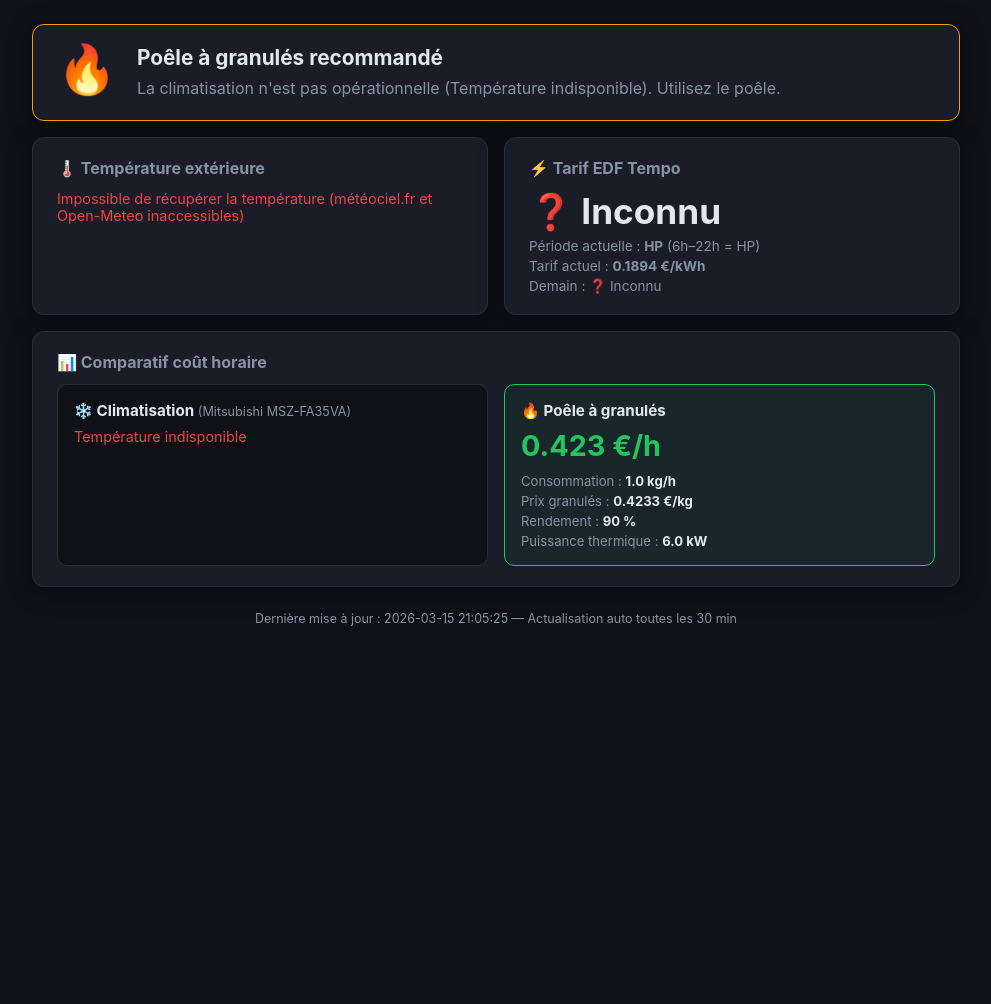
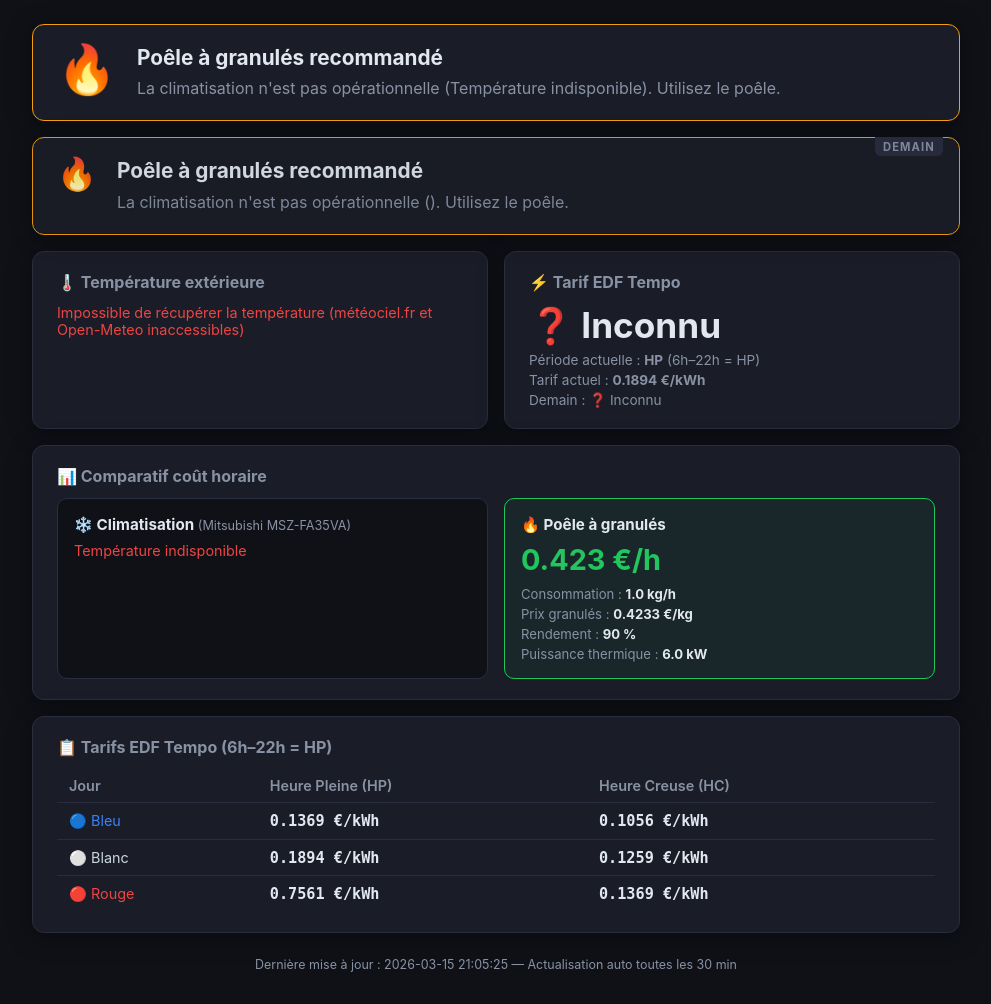
Before and after one commit to haysjg/Heating-Advisor, a Flask app: page / in a window 1280 px wide. Shown: the part 78-1082 px from the top of the page, without its empty margins (144-1135 px from the left). Before the commit the page ends 704 px from the top, so only its background shows below. Run offline with Flask 3, Linux system fonts and the light colour scheme.

Commit message:
Ajout recommandation demain + tableau des tarifs Tempo
- Prévision météo de demain via Open-Meteo (min/max/moy sur plage HP)
- Analyse et recommandation du lendemain affichée sur le dashboard
- Tableau des tarifs HP/HC Bleu/Blanc/Rouge en bas de page
- Correction : jour rouge exclu aussi en HC (pas seulement HP)

Co-Authored-By: Claude Sonnet 4.6 <noreply@anthropic.com>

```diff
--- a/app.py
+++ b/app.py
@@ -9,9 +9,9 @@ from datetime import datetime
 from flask import Flask, render_template, jsonify
 
 import config
-from modules.weather import get_current_temperature
+from modules.weather import get_current_temperature, get_tomorrow_weather
 from modules.tempo import get_tempo_info
-from modules.advisor import analyze
+from modules.advisor import analyze, analyze_tomorrow
 
 logging.basicConfig(level=logging.INFO, format="%(asctime)s %(levelname)s %(message)s")
 logger = logging.getLogger(__name__)
@@ -47,8 +47,14 @@ def get_analysis(force_refresh: bool = False) -> dict:
     cfg = _build_config_dict()
 
     weather = get_current_temperature(config.LOCATION)
+    tomorrow_weather = get_tomorrow_weather({
+        **config.LOCATION,
+        "hp_start": config.HP_START,
+        "hp_end": config.HP_END,
+    })
     tempo = get_tempo_info(config.HP_START, config.HP_END)
     result = analyze(weather, tempo, cfg)
+    result["tomorrow"] = analyze_tomorrow(tomorrow_weather, tempo, cfg)
 
     _cache["data"] = result
     _cache["expires_at"] = now + ttl
--- a/modules/weather.py
+++ b/modules/weather.py
@@ -4,10 +4,11 @@ Source principale : météociel.fr (scraping)
 Fallback         : Open-Meteo API (gratuit, sans clé)
 """
 
+import json
 import logging
 import re
 import urllib.request
-from datetime import datetime
+from datetime import datetime, timedelta
 
 logger = logging.getLogger(__name__)
 
@@ -98,7 +99,6 @@ def get_temperature_openmeteo(lat: float, lon: float) -> float | None:
         f"&timezone=Europe%2FParis"
     )
     try:
-        import json
         req = urllib.request.Request(url, headers=HEADERS)
         with urllib.request.urlopen(req, timeout=10) as resp:
             data = json.loads(resp.read())
@@ -107,6 +107,50 @@ def get_temperature_openmeteo(lat: float, lon: float) -> float | None:
         return float(temp)
     except Exception as e:
         logger.warning("Open-Meteo échoué : %s", e)
+    return None
+
+
+def get_tomorrow_forecast_openmeteo(lat: float, lon: float, hp_start: int = 6, hp_end: int = 22) -> dict | None:
+    """
+    Récupère les prévisions de demain via Open-Meteo.
+    Retourne la température min, max et moyenne sur la plage de chauffage (HP).
+    """
+    url = (
+        f"https://api.open-meteo.com/v1/forecast"
+        f"?latitude={lat}&longitude={lon}"
+        f"&hourly=temperature_2m"
+        f"&forecast_days=2"
+        f"&timezone=Europe%2FParis"
+    )
+    try:
+        req = urllib.request.Request(url, headers=HEADERS)
+        with urllib.request.urlopen(req, timeout=10) as resp:
+            data = json.loads(resp.read())
+
+        times = data["hourly"]["time"]
+        temps = data["hourly"]["temperature_2m"]
+        tomorrow = (datetime.now() + timedelta(days=1)).strftime("%Y-%m-%d")
+
+        # Filtrer les heures de demain dans la plage HP
+        hp_temps = [
+            t for time, t in zip(times, temps)
+            if time.startswith(tomorrow) and hp_start <= int(time[11:13]) < hp_end
+        ]
+
+        if not hp_temps:
+            return None
+
+        avg = round(sum(hp_temps) / len(hp_temps), 1)
+        logger.info("Open-Meteo demain (plage %dh-%dh) : min=%.1f max=%.1f moy=%.1f",
+                    hp_start, hp_end, min(hp_temps), max(hp_temps), avg)
+        return {
+            "temperature": avg,
+            "temp_min": round(min(hp_temps), 1),
+            "temp_max": round(max(hp_temps), 1),
+            "source": "Open-Meteo (prévision)",
+        }
+    except Exception as e:
+        logger.warning("Open-Meteo prévision demain échouée : %s", e)
     return None
 
 
@@ -139,3 +183,20 @@ def get_current_temperature(config: dict) -> dict:
 
     result["error"] = "Impossible de récupérer la température (météociel.fr et Open-Meteo inaccessibles)"
     return result
+
+
+def get_tomorrow_weather(config: dict) -> dict:
+    """Retourne la prévision météo de demain (plage de chauffage HP)."""
+    result = {"temperature": None, "temp_min": None, "temp_max": None,
+              "source": None, "error": None}
+
+    forecast = get_tomorrow_forecast_openmeteo(
+        config["latitude"], config["longitude"],
+        config.get("hp_start", 6), config.get("hp_end", 22),
+    )
+    if forecast:
+        result.update(forecast)
+        return result
+
+    result["error"] = "Prévision météo de demain indisponible"
+    return result
--- a/static/style.css
+++ b/static/style.css
@@ -92,16 +92,40 @@ main {
   gap: 1.25rem;
 }
 .rec-icon { font-size: 3rem; line-height: 1; flex-shrink: 0; }
+.rec-icon-sm { font-size: 2rem; line-height: 1; flex-shrink: 0; }
 .rec-content h2 { font-size: 1.3rem; margin-bottom: 0.4rem; }
 .rec-content p  { color: var(--text-sub); line-height: 1.5; }
 .badge {
   display: inline-block;
   margin-top: 0.5rem;
+  margin-right: 0.4rem;
   background: rgba(255,255,255,0.08);
   border-radius: 6px;
   padding: 0.2rem 0.6rem;
   font-size: 0.8rem;
   color: var(--green);
+}
+.badge-gray { color: var(--text-sub); }
+
+/* ── Tomorrow card ────────────────────────────────────────── */
+.card-tomorrow {
+  display: flex;
+  align-items: flex-start;
+  gap: 1.25rem;
+  position: relative;
+  opacity: 0.92;
+}
+.tomorrow-label {
+  position: absolute;
+  top: -1px;
+  right: 1rem;
+  background: var(--border);
+  color: var(--text-sub);
+  font-size: 0.7rem;
+  font-weight: 700;
+  letter-spacing: 0.1em;
+  padding: 0.15rem 0.5rem;
+  border-radius: 0 0 6px 6px;
 }
 
 /* ── Grid ─────────────────────────────────────────────────── */
@@ -159,6 +183,29 @@ main {
 .cost-details li { font-size: 0.82rem; color: var(--text-sub); }
 .cost-details li strong { color: var(--text); }
 
+/* ── Tarif table ──────────────────────────────────────────── */
+.tarif-table {
+  width: 100%;
+  border-collapse: collapse;
+  font-size: 0.9rem;
+}
+.tarif-table th {
+  text-align: left;
+  padding: 0.5rem 0.75rem;
+  color: var(--text-sub);
+  border-bottom: 1px solid var(--border);
+  font-weight: 600;
+}
+.tarif-table td {
+  padding: 0.55rem 0.75rem;
+  border-bottom: 1px solid var(--border);
+}
+.tarif-table tbody tr:last-child td { border-bottom: none; }
+.tarif-table td:not(:first-child) { font-weight: 700; font-family: monospace; font-size: 0.95rem; }
+.tarif-blue td:first-child  { color: var(--blue); }
+.tarif-white td:first-child { color: #cbd5e1; }
+.tarif-red td:first-child   { color: var(--red); }
+
 /* ── Footer ───────────────────────────────────────────────── */
 .footer-note {
   text-align: center;
--- a/templates/index.html
+++ b/templates/index.html
@@ -40,6 +40,35 @@
         {% endif %}
       </div>
     </section>
+
+    {# ── Recommandation demain ── #}
+    {% if data.tomorrow %}
+    {% set tom = data.tomorrow %}
+    {% set trec = tom.recommendation %}
+    <section class="card card-{{ trec.level }}{% if trec.system == 'none' %} card-night{% endif %} card-tomorrow">
+      <div class="tomorrow-label">DEMAIN</div>
+      <div class="rec-icon rec-icon-sm">
+        {% if trec.system == "clim" %}❄️{% elif trec.system == "poele" %}🔥{% elif trec.system == "none" %}☀️{% else %}⚠️{% endif %}
+      </div>
+      <div class="rec-content">
+        <h2>{{ trec.title }}</h2>
+        <p>{{ trec.explanation }}</p>
+        {% if trec.savings_per_hour > 0 %}
+          <span class="badge">Économie : {{ "%.3f"|format(trec.savings_per_hour) }} €/h</span>
+        {% endif %}
+        {% if tom.daily_estimate %}
+          <span class="badge badge-gray">
+            Estimation : clim {{ "%.2f"|format(tom.daily_estimate.clim) }} € / poêle {{ "%.2f"|format(tom.daily_estimate.poele) }} € ({{ tom.daily_estimate.hours }}h)
+          </span>
+        {% endif %}
+        {% if tom.weather.temperature is not none %}
+          <span class="badge badge-gray">
+            🌡️ Prévision : {{ tom.weather.temp_min }}°C – {{ tom.weather.temp_max }}°C (moy. {{ tom.weather.temperature }}°C)
+          </span>
+        {% endif %}
+      </div>
+    </section>
+    {% endif %}
 
     {# ── Conditions actuelles ── #}
     <section class="grid-2">
@@ -140,6 +169,37 @@
     </section>
     {% endif %}
 
+    {# ── Tableau des tarifs Tempo ── #}
+    <section class="card">
+      <h3>📋 Tarifs EDF Tempo ({{ config.HP_START }}h–{{ config.HP_END }}h = HP)</h3>
+      <table class="tarif-table">
+        <thead>
+          <tr>
+            <th>Jour</th>
+            <th>Heure Pleine (HP)</th>
+            <th>Heure Creuse (HC)</th>
+          </tr>
+        </thead>
+        <tbody>
+          <tr class="tarif-blue">
+            <td>🔵 Bleu</td>
+            <td>{{ "%.4f"|format(config.TEMPO_PRICES.BLUE.HP) }} €/kWh</td>
+            <td>{{ "%.4f"|format(config.TEMPO_PRICES.BLUE.HC) }} €/kWh</td>
+          </tr>
+          <tr class="tarif-white">
+            <td>⚪ Blanc</td>
+            <td>{{ "%.4f"|format(config.TEMPO_PRICES.WHITE.HP) }} €/kWh</td>
+            <td>{{ "%.4f"|format(config.TEMPO_PRICES.WHITE.HC) }} €/kWh</td>
+          </tr>
+          <tr class="tarif-red">
+            <td>🔴 Rouge</td>
+            <td>{{ "%.4f"|format(config.TEMPO_PRICES.RED.HP) }} €/kWh</td>
+            <td>{{ "%.4f"|format(config.TEMPO_PRICES.RED.HC) }} €/kWh</td>
+          </tr>
+        </tbody>
+      </table>
+    </section>
+
     {# ── Footer info ── #}
     <p class="footer-note">
       Dernière mise à jour : {{ data.timestamp[:19] | replace("T", " ") }} —
```
Also changed, not shown: modules/advisor.py (+80 -0 lines).
